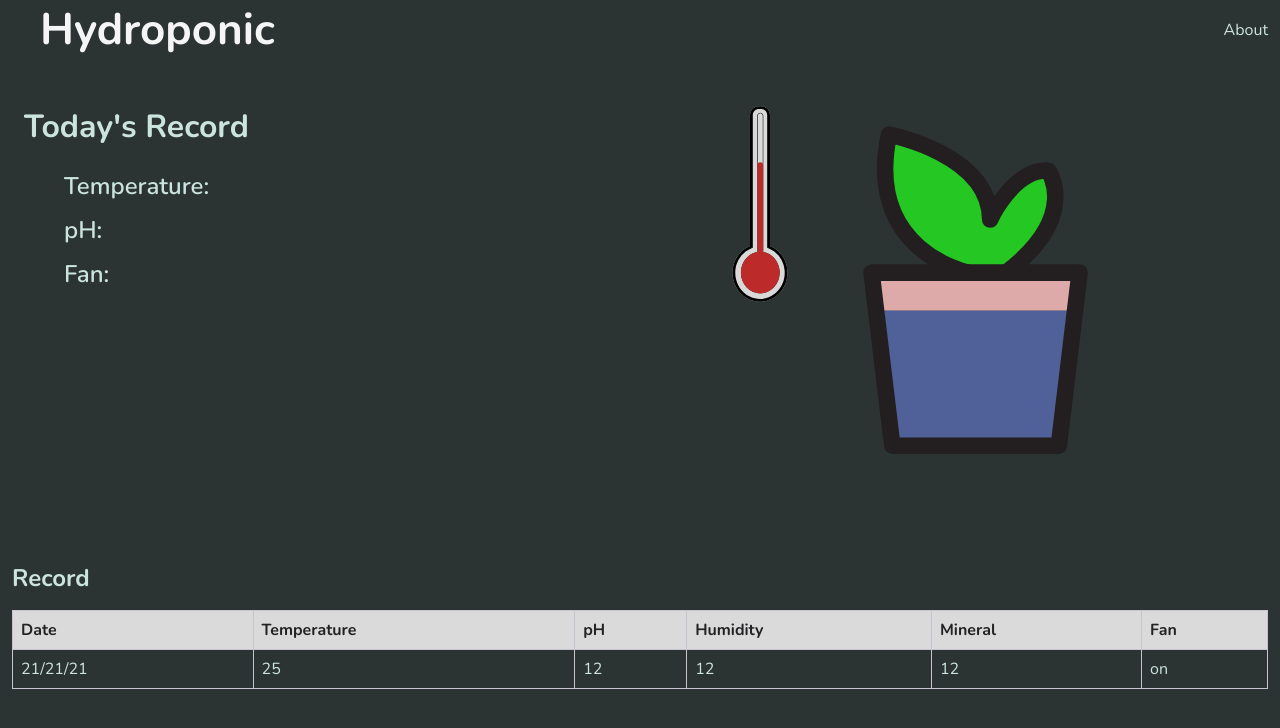
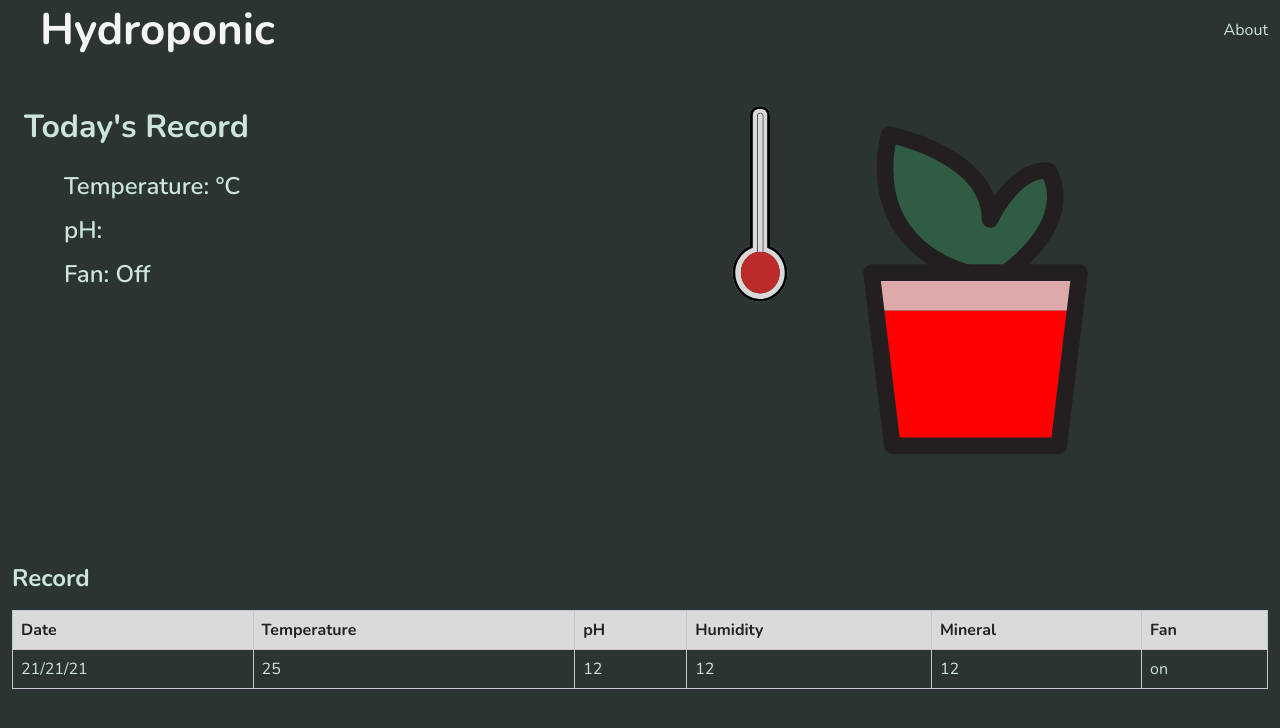
Before and after one commit to N0rphel/hydroponic, a React (Create React App) app: page / in a window 1280 px wide. Shown: the top 728 px of the page. Built offline with nearby package versions, Linux system fonts and the light colour scheme; no server answers; the database is empty.

Commit message:
svgChanges

```diff
--- a/src/component/CurrentData.jsx
+++ b/src/component/CurrentData.jsx
@@ -8,7 +8,7 @@ function CurrentData() {
 
   const [sensorData, setSensorData] =  useState({
     Fan: "",
-    Temp: "",
+    temperature: "",
     pH: ""
   });
 
@@ -18,7 +18,7 @@ function CurrentData() {
       console.log('Retrieved Data: ', sensorData);
     }
 
-    fetchSensorData('SensorData/1', handleSensorData);
+    fetchSensorData('Sensor', handleSensorData);
   }, []);
 
   return (
@@ -26,17 +26,17 @@ function CurrentData() {
       <div className="factor-container">
         <h1>Today's Record</h1>
         <ul className="factor">
-          <li>Temperature: {sensorData.Temp}</li>
+          <li>Temperature: {sensorData.temperature} °C</li>
           <li>pH: {sensorData.pH}</li>
-          <li>Fan: {sensorData.Fan}</li>
+          <li>Fan: {sensorData.Fan == 'YES' ? 'On' : 'Off'}</li>
         </ul>
       </div>
       <div className="image-container">
         <div className="thermometer">
-          <Thermometer />
+          <Thermometer temperature={sensorData.temperature}/>
         </div>
         <div className="plant">
-          <PlantSVG />
+          <PlantSVG phLevel = {sensorData.pH}/>
         </div>
       </div>
     </div>
--- a/src/component/svg/Plant.jsx
+++ b/src/component/svg/Plant.jsx
@@ -1,6 +1,29 @@
-import React from "react";
+import React, { useEffect, useState } from "react";
+import "./svgStyle.css";
 
-function PlantSVG() {
+function PlantSVG({ phLevel}) {
+
+  const [newColor, setNewColor] = useState('')
+  const [leaveColor, setNewLeaveColor] =  useState('');
+
+  useEffect(() => {
+
+    const determineColor = () => {
+      if (phLevel < 9 && phLevel > 5) {
+        setNewColor('#506098');
+        setNewLeaveColor('#25C722')
+      } else if (phLevel < 5) {
+        setNewColor('#FE0002');
+        setNewLeaveColor('#305c43')
+      } else if (phLevel > 9) {
+        setNewColor('#44008B');
+        setNewLeaveColor('#305c43');
+      }
+    };
+
+    determineColor();
+  }, [phLevel]);
+
   return (
     <svg
       width="420"
@@ -8,11 +31,12 @@ function PlantSVG() {
       viewBox="0 0 425 432"
       fill="none"
       xmlns="http://www.w3.org/2000/svg"
+      className="plant-svg"
     >
       <rect width="420" height="420" fill="#2c3333" />
       <path
         d="M202.149 194C202.149 194 95.4253 172.15 120.941 52C120.941 52 224.703 71.6625 225.022 139.381C225.022 139.381 248.998 86.9563 284.741 89.1376C284.741 89.1376 318.159 135.013 241.592 194"
-        fill="#25C722"
+        fill={leaveColor}
       />
       <path
         d="M202.149 194C202.149 194 95.4253 172.15 120.941 52C120.941 52 224.703 71.6625 225.022 139.381C225.022 139.381 248.998 86.9563 284.741 89.1376C284.741 89.1376 318.159 135.013 241.592 194"
@@ -21,7 +45,7 @@ function PlantSVG() {
         stroke-linecap="round"
         stroke-linejoin="round"
       />
-      <path d="M288.429 364H131.575L112 233H308L288.429 364Z" fill="#506098" />
+      <path className="plant-water" d="M288.429 364H131.575L112 233H308L288.429 364Z" fill={newColor} />
       <rect x="109" y="201" width="204" height="32" fill="#DDA9A9" />
       <path
         d="M295.632 372H124.373L103 194H317L295.632 372Z"
--- a/src/component/svg/Thermometer.jsx
+++ b/src/component/svg/Thermometer.jsx
@@ -1,10 +1,15 @@
 import React from "react";
 
-function Thermometer() {
+function Thermometer({ temperature }) {
+
+  const scaleFactor = 1 + (temperature) / 100;
+  const rectHeight = temperature * scaleFactor ;
+  const rectY = 305 - rectHeight;
+
   return (
     <svg
-      width="240"
-      height="240"
+      width= "240"
+      height= "240"
       viewBox="0 0 425 432"
       fill="none"
       xmlns="http://www.w3.org/2000/svg"
@@ -47,7 +52,7 @@ function Thermometer() {
         mask="url(#path-3-inside-2_6_108)"
       />
       <ellipse cx="213" cy="339.5" rx="35" ry="37.5" fill="#BC2A2A" />
-      <rect x="208" y="141" width="10" height="167" rx="5" fill="#BC2A2A" />
+      <rect x="208" y={rectY} width="10" height={rectHeight} rx="5" fill="#BC2A2A" />
     </svg>
   );
 }
--- /dev/null
+++ b/src/component/svg/svgStyle.css
@@ -0,0 +1,7 @@
+.plant-svg {
+    transition: fill 1.0s ease-in-out;
+}
+
+.plant-water {
+    transition: fill 0.5 ease;
+}
```
